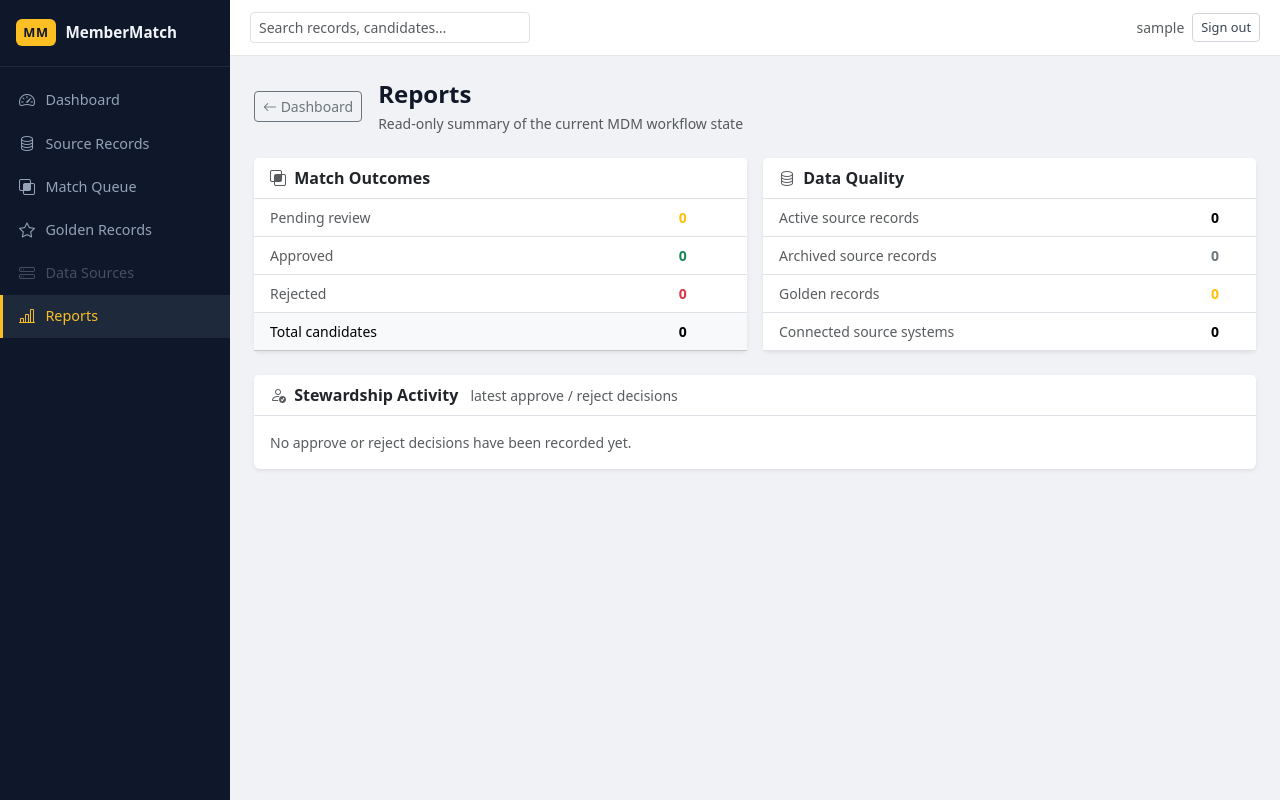
After one commit to Will-Dance-Prosser/roadsideassist-web-app, a Flask app: page /reports in a window 1280 px wide. The commit adds this page. Run offline with Flask 3, Linux system fonts and the light colour scheme; the visitor is signed in with stand-in values (Sample User, id 1); data that the repository does not hold is empty.

Commit message:
feat: add basic reports page

```diff
--- a/app/__init__.py
+++ b/app/__init__.py
@@ -41,6 +41,7 @@ def register_blueprints(app):
     from app.golden_records.routes import golden_records_bp
     from app.audit_log.routes import audit_log_bp
     from app.search.routes import search_bp
+    from app.reports.routes import reports_bp
 
     app.register_blueprint(dashboard_bp)
     app.register_blueprint(auth_bp)
@@ -50,6 +51,7 @@ def register_blueprints(app):
     app.register_blueprint(golden_records_bp)
     app.register_blueprint(audit_log_bp)
     app.register_blueprint(search_bp)
+    app.register_blueprint(reports_bp)
 
     @app.errorhandler(403)
     def forbidden(e):
--- /dev/null
+++ b/app/reports/routes.py
@@ -0,0 +1,43 @@
+from flask import Blueprint, render_template
+from flask_login import login_required
+
+from app.auth.decorators import role_required
+from app.models import AuditLog, GoldenRecord, MatchCandidate, SourceRecord, SourceSystem
+
+reports_bp = Blueprint("reports", __name__)
+
+
+@reports_bp.route("/reports")
+@login_required
+@role_required("administrator", "data_steward", "data_analyst")
+def index():
+    # Match Outcomes
+    match_outcomes = {
+        "pending":  MatchCandidate.query.filter_by(status="pending").count(),
+        "approved": MatchCandidate.query.filter_by(status="approved").count(),
+        "rejected": MatchCandidate.query.filter_by(status="rejected").count(),
+    }
+
+    # Data Quality
+    data_quality = {
+        "active_records":   SourceRecord.query.filter_by(is_archived=False).count(),
+        "archived_records": SourceRecord.query.filter_by(is_archived=True).count(),
+        "golden_records":   GoldenRecord.query.count(),
+        "source_systems":   SourceSystem.query.count(),
+    }
+
+    # Stewardship Activity — latest 10 approve/reject audit entries
+    stewardship = (
+        AuditLog.query
+        .filter(AuditLog.action.in_(["match_approved", "match_rejected"]))
+        .order_by(AuditLog.created_at.desc())
+        .limit(10)
+        .all()
+    )
+
+    return render_template(
+        "reports/index.html",
+        match_outcomes=match_outcomes,
+        data_quality=data_quality,
+        stewardship=stewardship,
+    )
--- a/app/templates/base.html
+++ b/app/templates/base.html
@@ -72,10 +72,11 @@
             {% endif %}
 
             <li>
-              <span class="ra-nav-link disabled">
+              <a href="{{ url_for('reports.index') }}"
+                 class="ra-nav-link {% if request.endpoint == 'reports.index' %}active{% endif %}">
                 <i class="bi bi-bar-chart-line"></i>
                 <span>Reports</span>
-              </span>
+              </a>
             </li>
 
             {% if current_user.is_authenticated and current_user.role == 'administrator' %}
--- /dev/null
+++ b/app/templates/reports/index.html
@@ -0,0 +1,123 @@
+{% extends "base.html" %}
+
+{% block title %}Reports | MemberMatch{% endblock %}
+
+{% block content %}
+
+  <div class="mb-4 d-flex align-items-center gap-3">
+    <a href="{{ url_for('dashboard.index') }}" class="btn btn-sm btn-outline-secondary">
+      <i class="bi bi-arrow-left" aria-hidden="true"></i> Dashboard
+    </a>
+    <div>
+      <h1 class="h4 mb-0 fw-semibold">Reports</h1>
+      <p class="text-muted small mt-1 mb-0">Read-only summary of the current MDM workflow state</p>
+    </div>
+  </div>
+
+  <div class="row g-3 mb-4">
+
+    {# Match Outcomes #}
+    <div class="col-lg-6">
+      <div class="card border-0 shadow-sm h-100">
+        <div class="card-header bg-white border-bottom fw-semibold">
+          <i class="bi bi-intersect me-1 text-muted" aria-hidden="true"></i> Match Outcomes
+        </div>
+        <div class="card-body p-0">
+          <table class="table table-hover align-middle mb-0 small">
+            <tbody>
+              <tr>
+                <td class="ps-3 text-muted">Pending review</td>
+                <td class="fw-semibold text-warning">{{ match_outcomes.pending }}</td>
+              </tr>
+              <tr>
+                <td class="ps-3 text-muted">Approved</td>
+                <td class="fw-semibold text-success">{{ match_outcomes.approved }}</td>
+              </tr>
+              <tr>
+                <td class="ps-3 text-muted">Rejected</td>
+                <td class="fw-semibold text-danger">{{ match_outcomes.rejected }}</td>
+              </tr>
+              <tr class="table-light">
+                <td class="ps-3 fw-medium">Total candidates</td>
+                <td class="fw-bold">{{ match_outcomes.pending + match_outcomes.approved + match_outcomes.rejected }}</td>
+              </tr>
+            </tbody>
+          </table>
+        </div>
+      </div>
+    </div>
+
+    {# Data Quality #}
+    <div class="col-lg-6">
+      <div class="card border-0 shadow-sm h-100">
+        <div class="card-header bg-white border-bottom fw-semibold">
+          <i class="bi bi-database me-1 text-muted" aria-hidden="true"></i> Data Quality
+        </div>
+        <div class="card-body p-0">
+          <table class="table table-hover align-middle mb-0 small">
+            <tbody>
+              <tr>
+                <td class="ps-3 text-muted">Active source records</td>
+                <td class="fw-semibold">{{ data_quality.active_records }}</td>
+              </tr>
+              <tr>
+                <td class="ps-3 text-muted">Archived source records</td>
+                <td class="fw-semibold text-secondary">{{ data_quality.archived_records }}</td>
+              </tr>
+              <tr>
+                <td class="ps-3 text-muted">Golden records</td>
+                <td class="fw-semibold text-warning">{{ data_quality.golden_records }}</td>
+              </tr>
+              <tr>
+                <td class="ps-3 text-muted">Connected source systems</td>
+                <td class="fw-semibold">{{ data_quality.source_systems }}</td>
+              </tr>
+            </tbody>
+          </table>
+        </div>
+      </div>
+    </div>
+
+  </div>
+
+  {# Stewardship Activity #}
+  <div class="card border-0 shadow-sm">
+    <div class="card-header bg-white border-bottom fw-semibold">
+      <i class="bi bi-person-check me-1 text-muted" aria-hidden="true"></i> Stewardship Activity
+      <span class="text-muted fw-normal small ms-2">latest approve / reject decisions</span>
+    </div>
+    <div class="card-body p-0">
+      {% if stewardship %}
+      <table class="table table-hover align-middle mb-0 small">
+        <thead class="table-light">
+          <tr>
+            <th class="ps-3">Action</th>
+            <th>Detail</th>
+            <th>User</th>
+            <th>Date</th>
+          </tr>
+        </thead>
+        <tbody>
+          {% for entry in stewardship %}
+          <tr>
+            <td class="ps-3">
+              {% if entry.action == 'match_approved' %}
+                <span class="badge bg-success">Approved</span>
+              {% else %}
+                <span class="badge bg-danger">Rejected</span>
+              {% endif %}
+            </td>
+            <td class="text-muted">{{ entry.detail or '—' }}</td>
+            <td>{{ entry.user.username if entry.user else 'System' }}</td>
+            <td class="text-muted">{{ entry.created_at.strftime('%d %b %Y %H:%M') }}</td>
+          </tr>
+          {% endfor %}
+        </tbody>
+      </table>
+      {% else %}
+      <p class="text-muted small py-3 px-3 mb-0">No approve or reject decisions have been recorded yet.</p>
+      {% endif %}
+    </div>
+  </div>
+
+{% endblock %}
```
Also changed, not shown: tests/test_reports.py (added, +120 -0 lines), app/reports/__init__.py (added).
